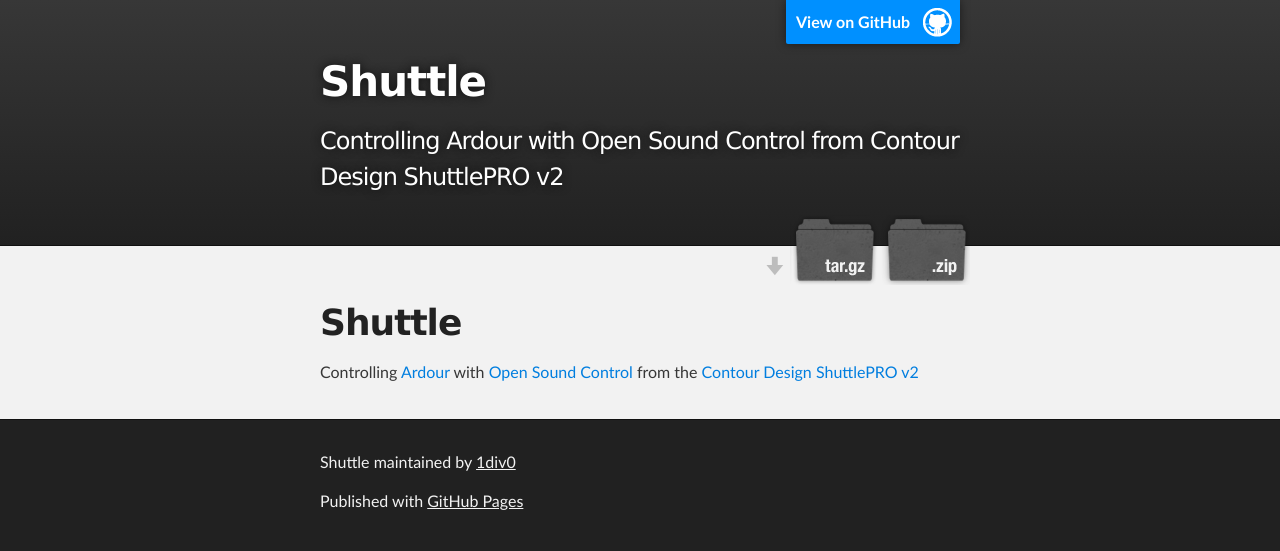
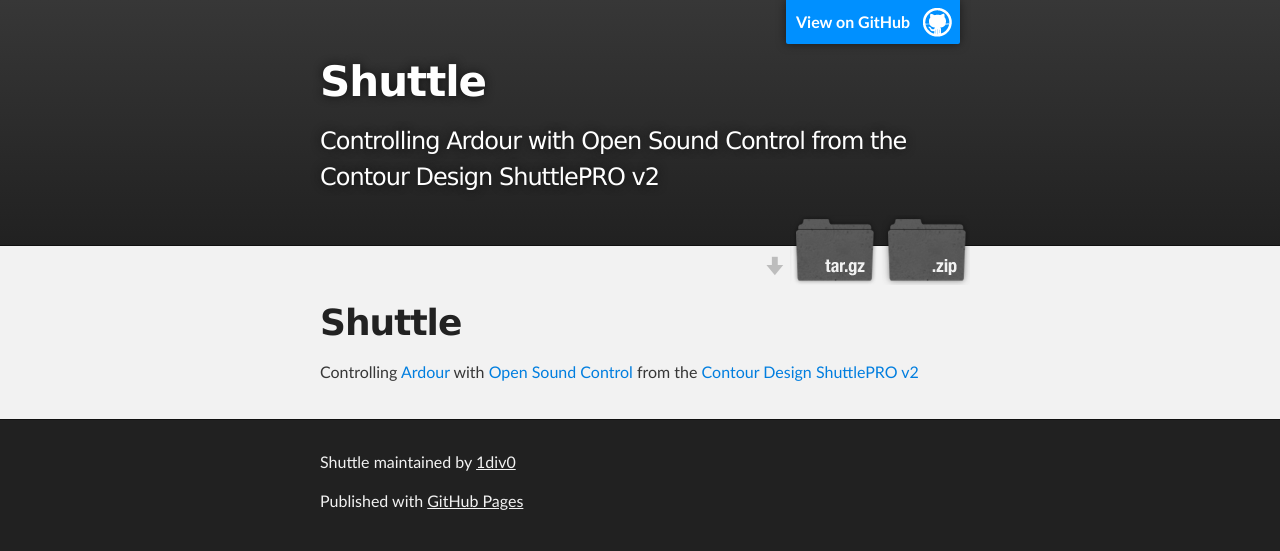
Before and after one commit to 1div0/Shuttle, a plain HTML site: page index.html in a window 1280 px wide. Drawn offline with Linux system fonts and the light colour scheme.

Commit message:
Update index.html

```diff
--- a/index.html
+++ b/index.html
@@ -19,7 +19,7 @@
           <a id="forkme_banner" href="https://github.com/1div0/Shuttle">View on GitHub</a>
 
           <h1 id="project_title">Shuttle</h1>
-          <h2 id="project_tagline">Controlling Ardour with Open Sound Control from Contour Design ShuttlePRO v2</h2>
+          <h2 id="project_tagline">Controlling Ardour with Open Sound Control from the Contour Design ShuttlePRO v2</h2>
 
             <section id="downloads">
               <a class="zip_download_link" href="https://github.com/1div0/Shuttle/zipball/master">Download this project as a .zip file</a>
```
